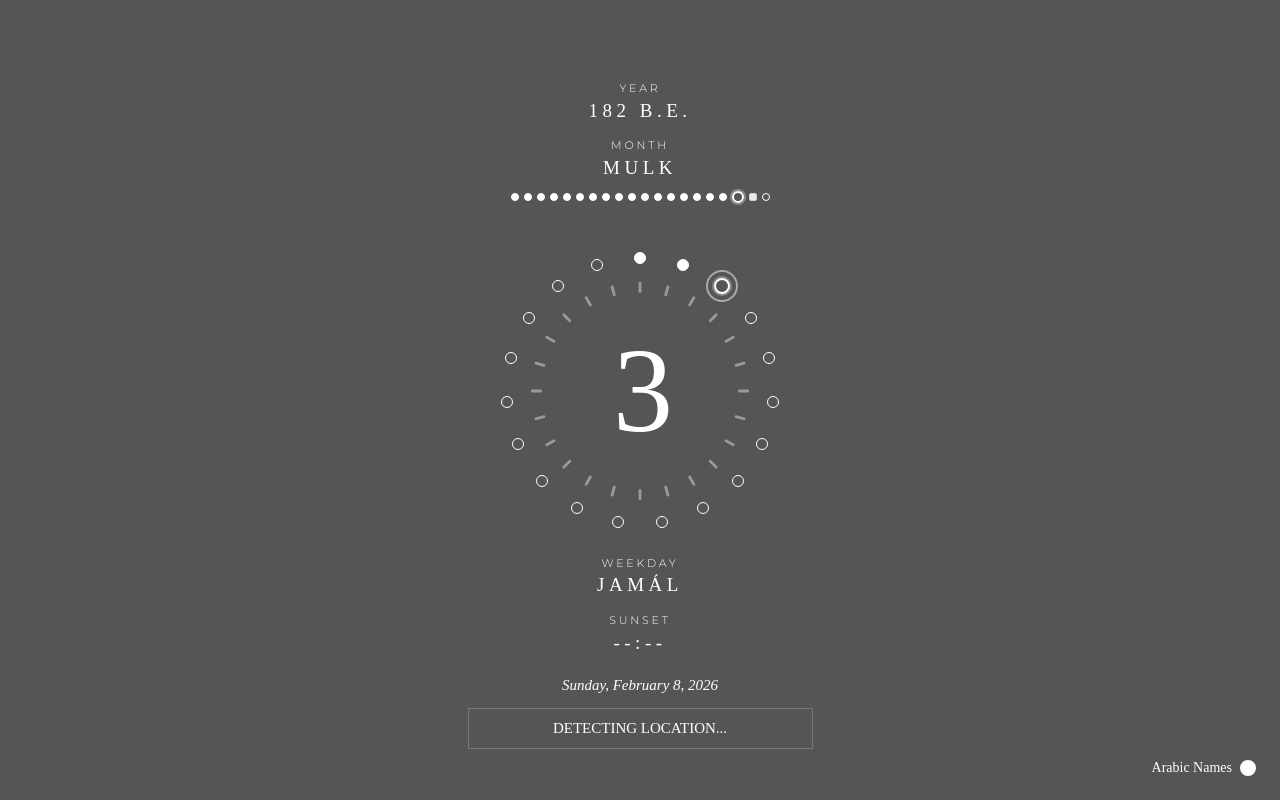
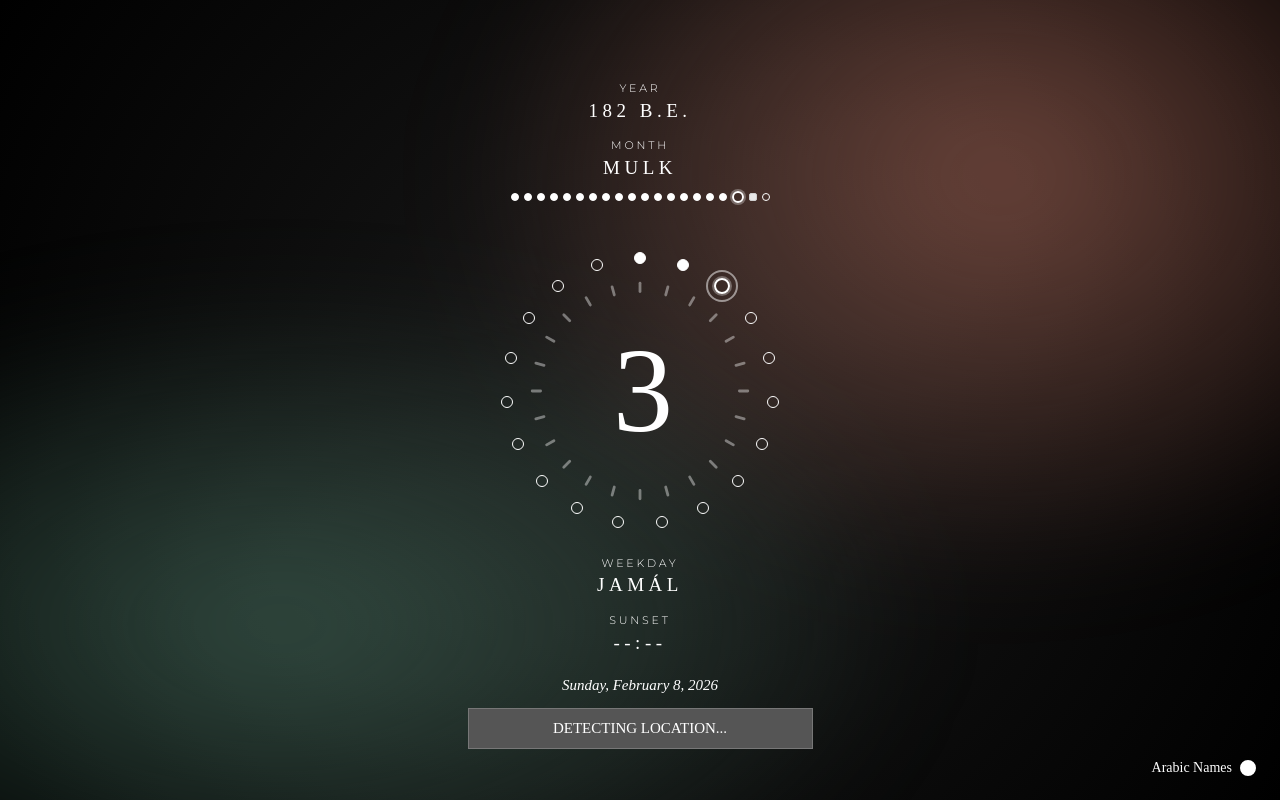
Before and after one commit to lkkchung/BadiCalendar, a website with bundled scripts: page index.html in a window 1280 px wide. Built offline with nearby package versions, Linux system fonts and the light colour scheme; no server answers.

Commit message:
Implement Plasma-style animated background with Badí' calendar color mapping
- Add animated SVG blob background using Plasma preset from aura-study.jsx
- Map 19 palette colors to Badí' months (1-19) and days (1-19)
- Create plasma-background.js module with blob generation and animation
- Colors automatically update when Badí' day changes
- Background uses radial gradients, screen blend mode, and morphing SVG paths
- Parameters: 8 blobs, 35px blur, 5s speed, 20 morph variance, 75% opacity

Co-Authored-By: Claude Sonnet 4.5 <noreply@anthropic.com>

```diff
--- a/css/styles.css
+++ b/css/styles.css
@@ -102,7 +102,7 @@
 body {
     font-family: var(--font-stack);
     font-size: var(--font-size-body);
-    background-color: var(--color-background);
+    background: radial-gradient(circle at 50% 50%, #1a1a1a 0%, #000 100%);
     color: var(--color-text);
     line-height: 1.5;
     height: 100vh;
@@ -110,6 +110,24 @@ body {
     margin: 0;
     padding: 0;
     overflow: hidden;
+    position: relative;
+}
+
+/* Plasma Background Container */
+#plasma-background {
+    position: fixed;
+    inset: 0;
+    z-index: 0;
+    overflow: hidden;
+    pointer-events: none;
+}
+
+.plasma-blob {
+    will-change: transform, opacity;
+}
+
+.plasma-ambient {
+    will-change: filter;
 }
 
 /* Layout */
@@ -122,6 +140,8 @@ body {
     margin: 0 auto;
     padding: 0 var(--container-padding);
     overflow-y: auto;
+    position: relative;
+    z-index: 1;
 }
 
 .header {
@@ -366,7 +386,7 @@ body {
     position: fixed;
     bottom: var(--container-padding);
     right: var(--container-padding);
-    z-index: 100;
+    z-index: 10;
     display: flex;
     align-items: center;
     gap: var(--gap-value-dots);
--- a/index.html
+++ b/index.html
@@ -11,6 +11,9 @@
     <link rel="stylesheet" href="css/styles.css">
 </head>
 <body>
+    <!-- Plasma Background -->
+    <div id="plasma-background"></div>
+
     <div class="app-container">
         <!-- Arabic Names Toggle (bottom-right) -->
         <button class="language-toggle" id="language-toggle-btn" aria-label="Toggle between Arabic and English names">
--- a/js/app.js
+++ b/js/app.js
@@ -1,6 +1,7 @@
 // Badí' Calendar Application
 import { getCurrentBadiDate, getCurrentDayInPeriod } from './badiDate.js';
 import { getNextSunset, getSunset, formatTime } from './suncalc.js';
+import { initPlasmaBackground, updatePlasmaColors } from './plasma-background.js';
 
 /**
  * Language Preference module - manages language state and persistence
@@ -1250,6 +1251,12 @@ function updateBadiDateDisplay() {
     // Update month and day dots
     MonthDots.render();
     DayDots.render();
+
+    // Update plasma background colors based on current date
+    updatePlasmaColors({
+        month: badiDate.month,
+        day: badiDate.day
+    });
 }
 
 /**
@@ -1316,6 +1323,15 @@ function init() {
     DayDots.init();
     DayCountdown.init();
     MonthDots.init();
+
+    // Initialize plasma background
+    const gregorianDate = DebugTime.now();
+    const badiDate = getCurrentBadiDate(gregorianDate);
+    initPlasmaBackground({
+        month: badiDate.month,
+        day: badiDate.day
+    });
+
     updateBadiDateDisplay();
     updateGregorianDateDisplay();
     startTimeUpdater();
--- /dev/null
+++ b/js/plasma-background.js
@@ -0,0 +1,201 @@
+// Plasma Background Animation
+// Colors map to Badí' months and days (19 each)
+
+const PALETTE_COLORS = [
+  "#FF3300", "#FF6944", "#FF9B83", "#FFC4B6", "#FEE19D", "#FFCC59", "#FFB001",
+  "#1B8DFF", "#83B9FF", "#B9DBFF", "#B6ADFE", "#9284FF",
+  "#ED85D2", "#E467C5", "#CF26A3", "#94EBC9", "#7FCAAC", "#6CAA91", "#C2C2C2"
+];
+
+// Plasma preset parameters
+const PLASMA_PARAMS = {
+    blobCount: 8,
+    blobSize: 50,
+    blur: 35,
+    speed: 5,
+    morph: 20,
+    baseOpacity: 0.75,
+    grain: 0.05
+};
+
+function hexToRgb(hex) {
+    const c = hex.replace("#", "");
+    return {
+        r: parseInt(c.slice(0, 2), 16),
+        g: parseInt(c.slice(2, 4), 16),
+        b: parseInt(c.slice(4, 6), 16),
+    };
+}
+
+function blendColors(hex1, hex2, ratio) {
+    const c1 = hexToRgb(hex1);
+    const c2 = hexToRgb(hex2);
+    const r = Math.round(c1.r * (1 - ratio) + c2.r * ratio);
+    const g = Math.round(c1.g * (1 - ratio) + c2.g * ratio);
+    const b = Math.round(c1.b * (1 - ratio) + c2.b * ratio);
+    return `rgb(${r}, ${g}, ${b})`;
+}
+
+function generateBlobPath(seed, variance) {
+    const points = 8;
+    const angleStep = (Math.PI * 2) / points;
+    const radius = 40;
+
+    const coords = [];
+
+    for (let i = 0; i < points; i++) {
+        const angle = i * angleStep;
+        const r = radius + Math.sin(seed + i * 1.5) * variance;
+        const x = 50 + Math.cos(angle) * r;
+        const y = 50 + Math.sin(angle) * r;
+        coords.push({ x, y });
+    }
+
+    // Create smooth curve through points
+    let path = `M ${coords[0].x},${coords[0].y}`;
+    for (let i = 0; i < coords.length; i++) {
+        const p0 = coords[(i - 1 + coords.length) % coords.length];
+        const p1 = coords[i];
+        const p2 = coords[(i + 1) % coords.length];
+        const p3 = coords[(i + 2) % coords.length];
+
+        const cp1x = p1.x + (p2.x - p0.x) / 6;
+        const cp1y = p1.y + (p2.y - p0.y) / 6;
+        const cp2x = p2.x - (p3.x - p1.x) / 6;
+        const cp2y = p2.y - (p3.y - p1.y) / 6;
+
+        path += ` C ${cp1x},${cp1y} ${cp2x},${cp2y} ${p2.x},${p2.y}`;
+    }
+    path += " Z";
+    return path;
+}
+
+function createAnimatedBlob(config, id) {
+    const { color, size, x, y, duration, delay, blur, opacity, morph } = config;
+
+    const svg = document.createElementNS("http://www.w3.org/2000/svg", "svg");
+    svg.setAttribute("viewBox", "0 0 100 100");
+    svg.classList.add("plasma-blob");
+    svg.style.cssText = `
+        position: absolute;
+        width: ${size}%;
+        height: ${size}%;
+        left: ${x}%;
+        top: ${y}%;
+        transform: translate(-50%, -50%);
+        filter: blur(${blur}px);
+        opacity: ${opacity};
+        mix-blend-mode: screen;
+        pointer-events: none;
+    `;
+
+    const path = document.createElementNS("http://www.w3.org/2000/svg", "path");
+    path.setAttribute("fill", color);
+
+    // Generate morph animation keyframes
+    const path1 = generateBlobPath(0, morph);
+    const path2 = generateBlobPath(2, morph);
+    const path3 = generateBlobPath(4, morph);
+    const path4 = generateBlobPath(6, morph);
+
+    const animate = document.createElementNS("http://www.w3.org/2000/svg", "animate");
+    animate.setAttribute("attributeName", "d");
+    animate.setAttribute("dur", `${duration}s`);
+    animate.setAttribute("repeatCount", "indefinite");
+    animate.setAttribute("begin", `${delay}s`);
+    animate.setAttribute("values", `${path1};${path2};${path3};${path4};${path1}`);
+    animate.setAttribute("calcMode", "spline");
+    animate.setAttribute("keySplines", "0.4 0 0.6 1; 0.4 0 0.6 1; 0.4 0 0.6 1; 0.4 0 0.6 1");
+
+    path.appendChild(animate);
+    svg.appendChild(path);
+
+    return svg;
+}
+
+function getColorsForDate(month, day) {
+    // Month: 1-19 (or 0 for Ayyam-i-Ha, handle later)
+    // Day: 1-19
+
+    // For now, use month for colorA, day for colorB
+    const monthIndex = (month - 1) % 19;
+    const dayIndex = (day - 1) % 19;
+
+    const colorA = PALETTE_COLORS[monthIndex];
+    const colorB = PALETTE_COLORS[dayIndex];
+
+    return { colorA, colorB };
+}
+
+export function initPlasmaBackground(badiDate) {
+    const { month, day } = badiDate;
+    const { colorA, colorB } = getColorsForDate(month, day);
+
+    // Create container
+    const container = document.getElementById('plasma-background');
+    if (!container) {
+        console.error('Plasma background container not found');
+        return;
+    }
+
+    // Clear existing blobs
+    container.innerHTML = '';
+
+    const midColor = blendColors(colorA, colorB, 0.5);
+
+    // Generate blob configurations using deterministic pseudo-random
+    const seed = (colorA + colorB).split('').reduce((a, c) => a + c.charCodeAt(0), 0);
+    const pseudoRandom = (i) => ((seed * (i + 1) * 9301 + 49297) % 233280) / 233280;
+
+    const { blobCount, blobSize, blur, speed, morph, baseOpacity } = PLASMA_PARAMS;
+
+    for (let i = 0; i < blobCount; i++) {
+        const useA = i % 3 === 0;
+        const useB = i % 3 === 1;
+        const useMid = i % 3 === 2;
+
+        const config = {
+            color: useA ? colorA : useB ? colorB : midColor,
+            size: blobSize + pseudoRandom(i) * 40,
+            x: 20 + pseudoRandom(i * 2) * 60,
+            y: 20 + pseudoRandom(i * 3) * 60,
+            duration: speed + pseudoRandom(i * 4) * speed,
+            delay: pseudoRandom(i * 5) * 2,
+            opacity: baseOpacity + pseudoRandom(i * 6) * 0.2,
+            blur: blur,
+            morph: morph
+        };
+
+        const blob = createAnimatedBlob(config, `blob-${i}`);
+        container.appendChild(blob);
+    }
+
+    // Add ambient background blobs
+    const ambient1 = document.createElement('div');
+    ambient1.className = 'plasma-ambient';
+    ambient1.style.cssText = `
+        position: absolute;
+        inset: -20%;
+        background: radial-gradient(ellipse 60% 50% at 30% 70%, ${colorA}66 0%, transparent 60%);
+        filter: blur(${blur * 1.5}px);
+        mix-blend-mode: screen;
+        pointer-events: none;
+    `;
+    container.appendChild(ambient1);
+
+    const ambient2 = document.createElement('div');
+    ambient2.className = 'plasma-ambient';
+    ambient2.style.cssText = `
+        position: absolute;
+        inset: -20%;
+        background: radial-gradient(ellipse 50% 60% at 70% 30%, ${colorB}66 0%, transparent 60%);
+        filter: blur(${blur * 1.5}px);
+        mix-blend-mode: screen;
+        pointer-events: none;
+    `;
+    container.appendChild(ambient2);
+}
+
+export function updatePlasmaColors(badiDate) {
+    initPlasmaBackground(badiDate);
+}
```
